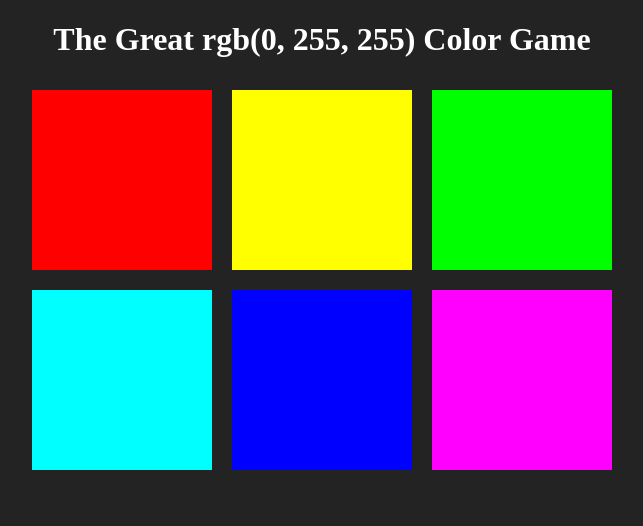
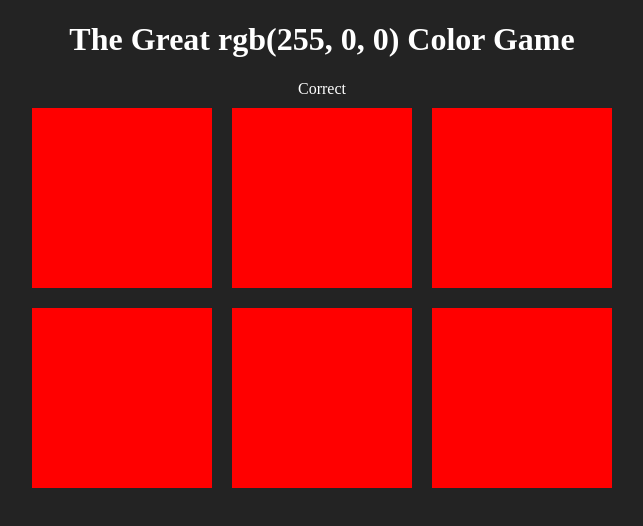
Before and after one commit to domsbytes/learn_web_dev, a plain HTML site: page RGBgame/colorGame.html in a window 1280 px wide. Both pictures are taken after a click on the element 439 px from the left and 179 px from the top of the page. Shown: the whole page, without its empty margins (318-961 px from the left). Drawn offline with Linux system fonts and the light colour scheme.

Commit message:
implemented more logic to the colorGame

```diff
--- a/RGBgame/colorGame.css
+++ b/RGBgame/colorGame.css
@@ -19,3 +19,8 @@ h1{
     color: white;
     text-align: center;
 }
+
+#menuBar{
+    color: white;
+    text-align: center;
+}
--- a/RGBgame/colorGame.html
+++ b/RGBgame/colorGame.html
@@ -11,6 +11,10 @@
     <body>
         <h1>The Great <span id="colorDisplay">RGB</span> Color Game</h1>
 
+        <div id="menuBar">
+            <span id="message">Click on your selection</span>
+        </div>
+
         <div id="container">
             <div class="square"></div>
             <div class="square"></div>
--- a/RGBgame/colorGame.js
+++ b/RGBgame/colorGame.js
@@ -10,8 +10,9 @@ var colors= [
 ]
 
 var squares = document.querySelectorAll(".square");
-var pickedColor = colors[3];
+var pickedColor = pickColor();
 var colorDisplay = document.getElementById("colorDisplay");
+var messageDisplay = document.getElementById("message");
 
 colorDisplay.textContent = pickedColor;
 
@@ -24,11 +25,28 @@ for( var i = 0; i < squares.length; i++){
     squares[i].addEventListener("click", function(){
         //grab color of the clicked sqaure
         var clickedColor = this.style.backgroundColor;
-        //compare colro to pickedColor
+        //compare color to pickedColor
         if(clickedColor === pickedColor){
-            alert("Correct");
+            messageDisplay.textContent = "Correct";
+            changeColors(clickedColor);
         }else{
-            alert("Wrong!");
+            this.style.backgroundColor = "#232323";
+            messageDisplay.textContent = "Try Again";
         }
     });
 }
+
+function changeColors(color){
+    //loop through all the squares
+    for(var i=0; i< squares.length; i++){
+        //change each color to match the given color
+        squares[i].style.backgroundColor = color;
+    }
+}
+
+function pickColor(){
+    //pick a random "rgb(0-255, 0-255, 0-255)"
+    var random = Math.floor(Math.random() * colors.length);
+    return colors[random];
+
+}
```
Also changed, not shown: 1 other file.
